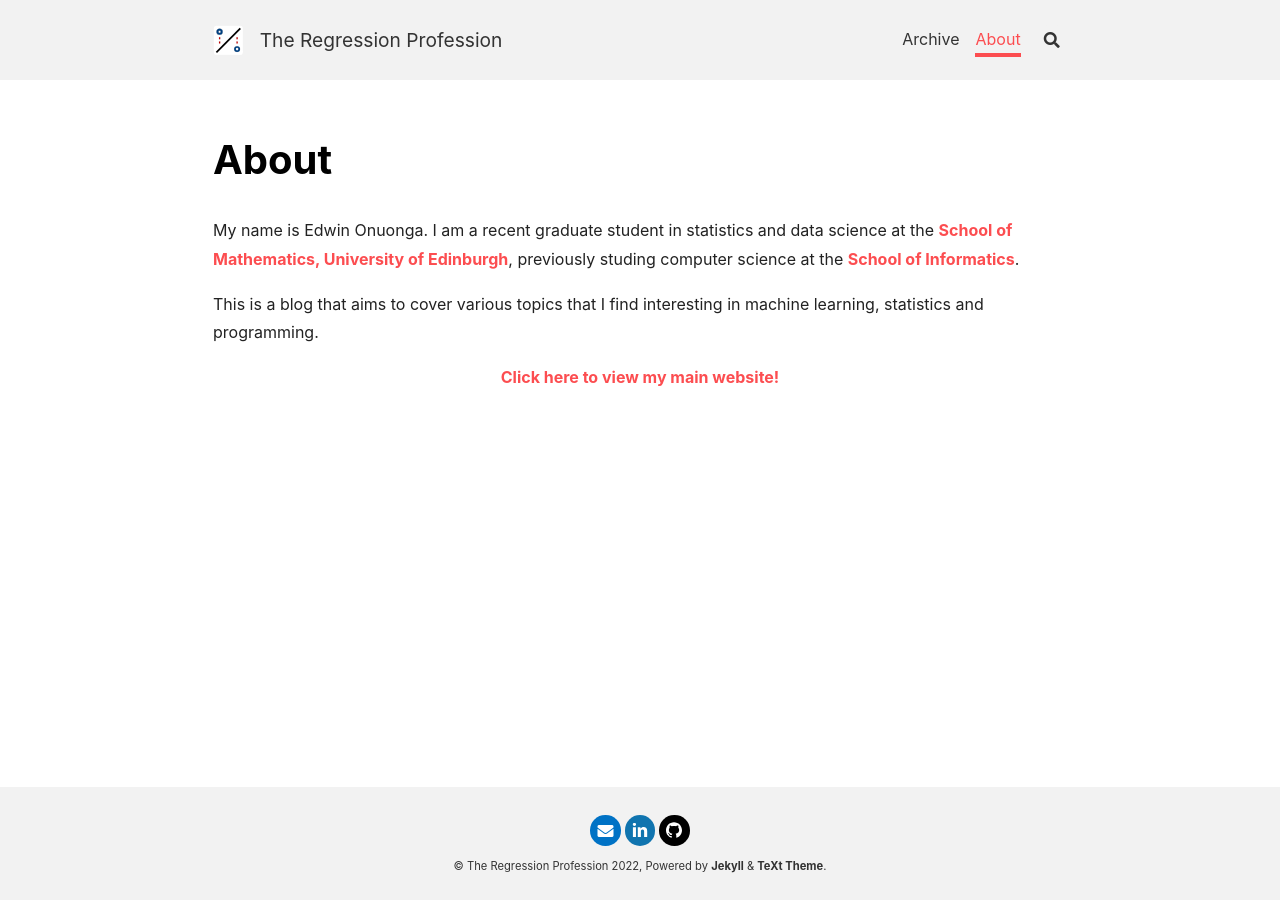
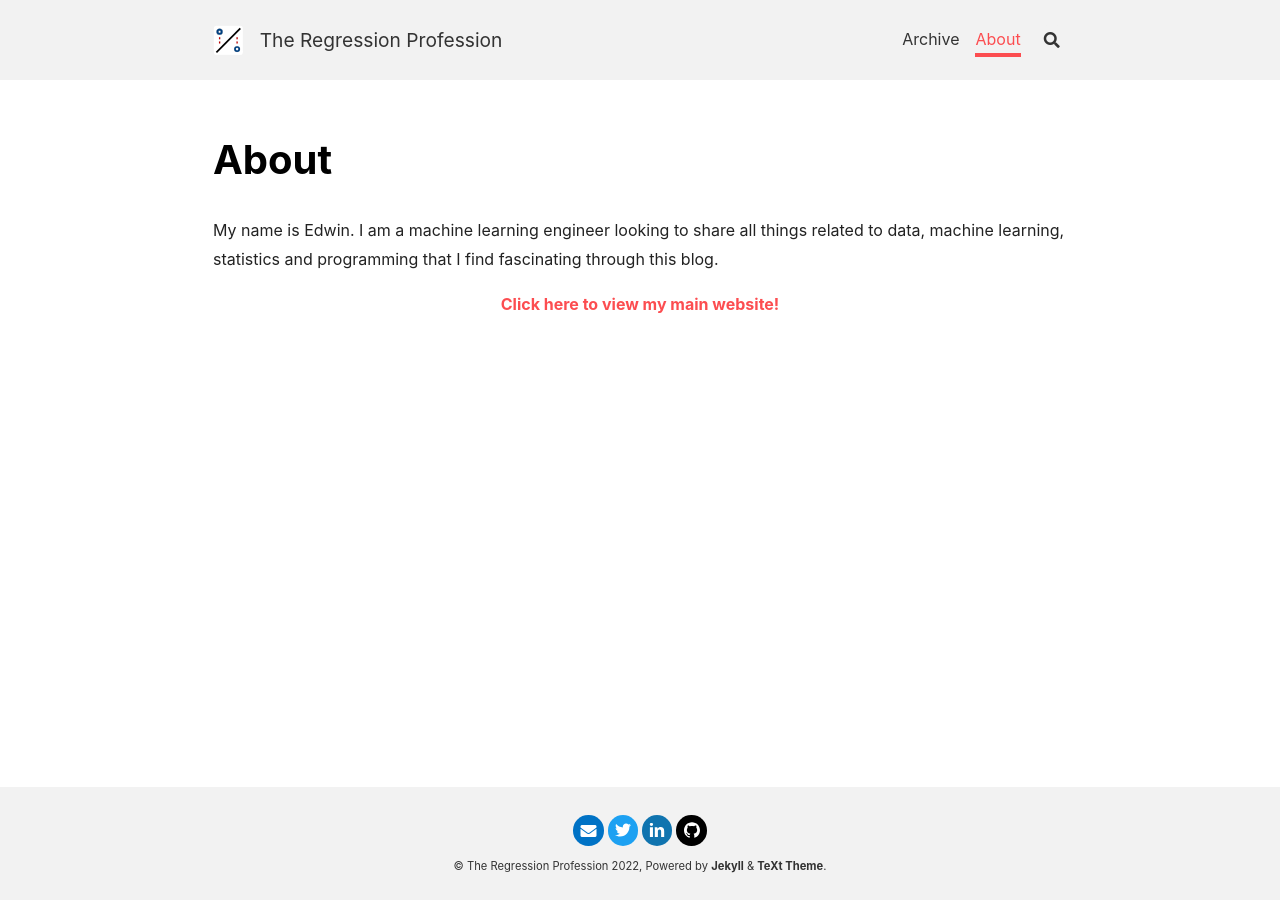
Before and after one commit to eonu/eonu.github.io, a Jekyll site: the page built from about.md, in a window 1280 px wide. Built offline with Jekyll 4.4.1, drawn with Linux system fonts in a browser that asks for light colours; nearby versions of some CDN libraries; formulas are drawn with MathJax 3; comment, search, counter and statistics services are not loaded.

Commit message:
Update about page

```diff
--- a/_config.yml
+++ b/_config.yml
@@ -22,7 +22,7 @@ url     : https://notes.eonu.net # the base hostname & protocol for your site e.
 baseurl : # does not include hostname
 title   : The Regression Profession
 description: > # this means to ignore newlines until "Language & timezone"
-  The one-stop blog for all things data.
+  Learning to make machines learn.
 
 ## => Language and Timezone
 ##############################
@@ -37,10 +37,10 @@ author:
   name      : Edwin Onuonga
   url       : https://eonu.net
   avatar    : /assets/images/me.jpg # path or url of avatar image (square)
-  bio       : I'm a data scientist looking to use statistics and machine learning along with the plentiful data we have, to gain insight into various application areas, understand the intricacies of people, and improve our knowledge of the world.
+  bio       : My aim is to build impactful large-scale machine learning infrastructure based on novel technologies, and deliver these solutions to automate processes, solve challenging problems and improve our knowledge of the world.
   email     : ed@eonu.net
   facebook  : # "user_name" the last part of your profile url, e.g. https://www.facebook.com/user_name
-  twitter   : # "user_name" the last part of your profile url, e.g. https://twitter.com/user_name
+  twitter   : edwinonuonga # "user_name" the last part of your profile url, e.g. https://twitter.com/user_name
   linkedin  : eonu # "user_name" the last part of your profile url, e.g. https://www.linkedin.com/in/user_name
   github    : eonu # "user_name" the last part of your profile url, e.g. https://github.com/user_name
 
--- a/about.md
+++ b/about.md
@@ -26,9 +26,7 @@ titles:
 key: page-about
 ---
 
-My name is Edwin Onuonga. I am a recent graduate student in statistics and data science at the [School of Mathematics, University of Edinburgh](https://www.maths.ed.ac.uk/school-of-mathematics), previously studing computer science at the [School of Informatics](https://www.ed.ac.uk/informatics).
-
-This is a blog that aims to cover various topics that I find interesting in machine learning, statistics and programming.
+My name is Edwin. I am a machine learning engineer looking to share all things related to data, machine learning, statistics and programming that I find fascinating through this blog.
 
 <p align="center">
   <a href="https://eonu.net">Click here to view my main website!</a>
```
